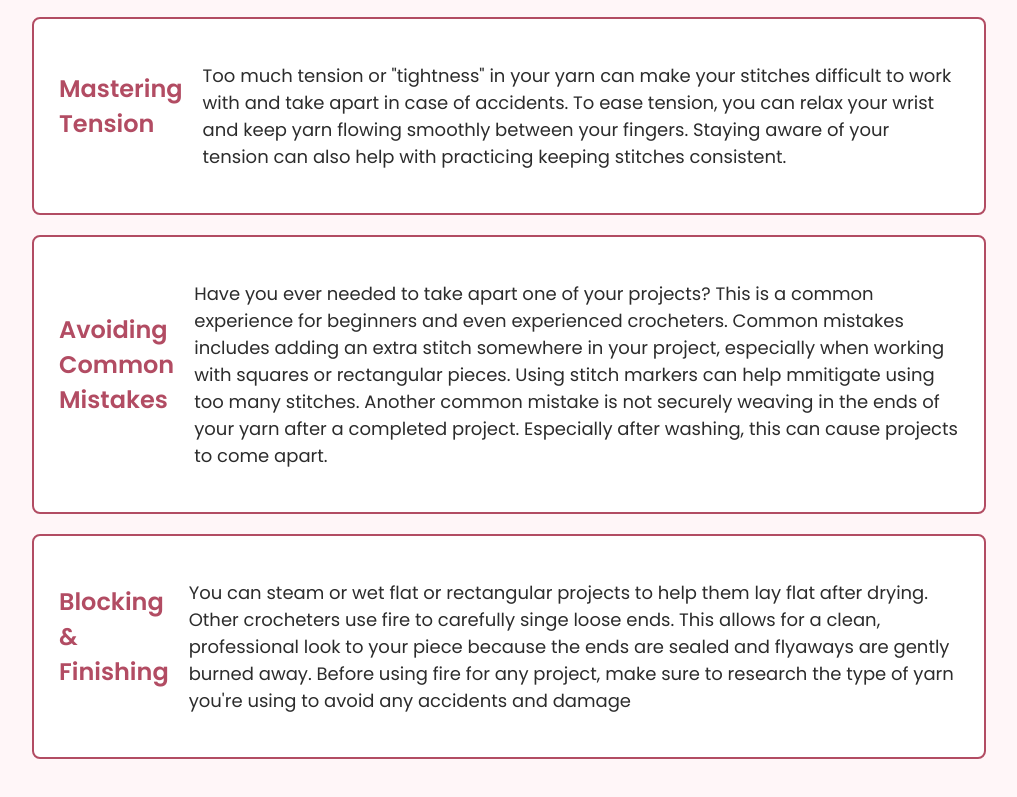
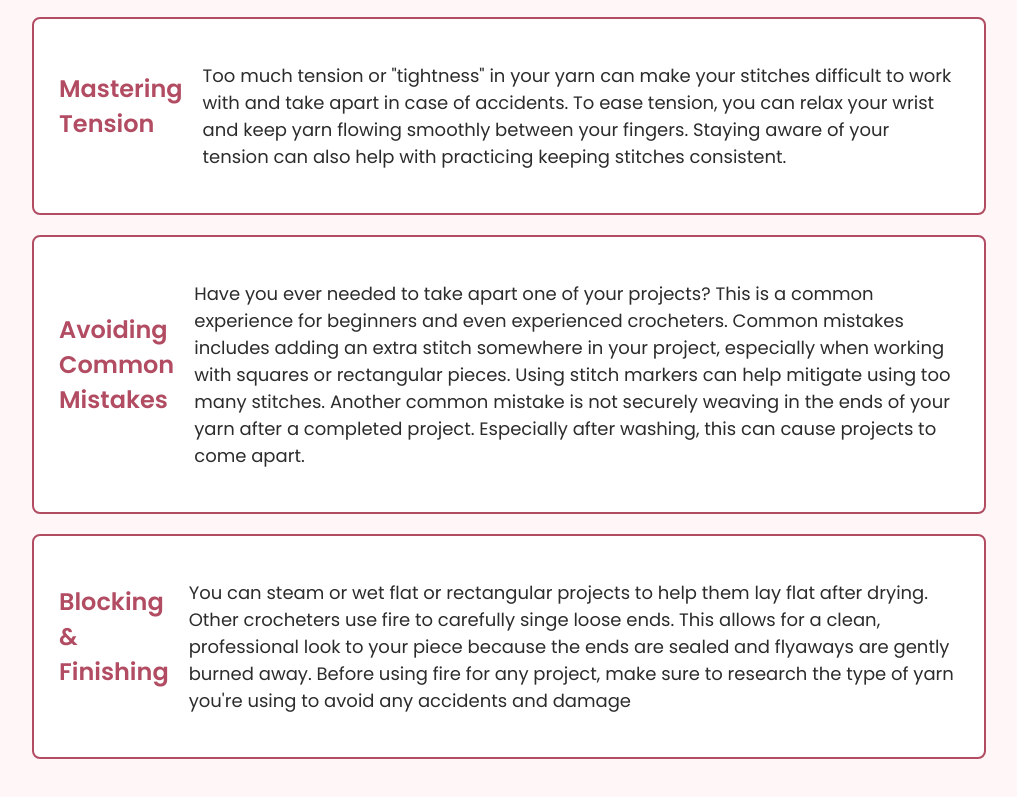
Before and after one commit to DSamuels2004/My-Final-Website, a plain HTML site: page crochettips.html in a window 1280 px wide. Shown: the part 765-1562 px from the top of the page, without its empty margins (131-1148 px from the left). Drawn offline with Linux system fonts and the light colour scheme.

Commit message:
Fix typo in crochettips.html

```diff
--- a/crochettips.html
+++ b/crochettips.html
@@ -41,7 +41,7 @@
 
 <div class="tip-section">
   <h2>Avoiding Common Mistakes</h2>
-  <p>Have you ever needed to take apart one of your projects? This is a common experience for beginners and even experienced crocheters. Common mistakes includes adding an extra stitch somewhere in your project, especially when working with squares or rectangular pieces. Using stitch markers can help mmitigate using too many stitches. Another common mistake is not securely weaving in the ends of your yarn after a completed project. Especially after washing, this can cause projects to come apart.</p>
+  <p>Have you ever needed to take apart one of your projects? This is a common experience for beginners and even experienced crocheters. Common mistakes includes adding an extra stitch somewhere in your project, especially when working with squares or rectangular pieces. Using stitch markers can help mitigate using too many stitches. Another common mistake is not securely weaving in the ends of your yarn after a completed project. Especially after washing, this can cause projects to come apart.</p>
 </div>
 
 <div class="tip-section">
```
